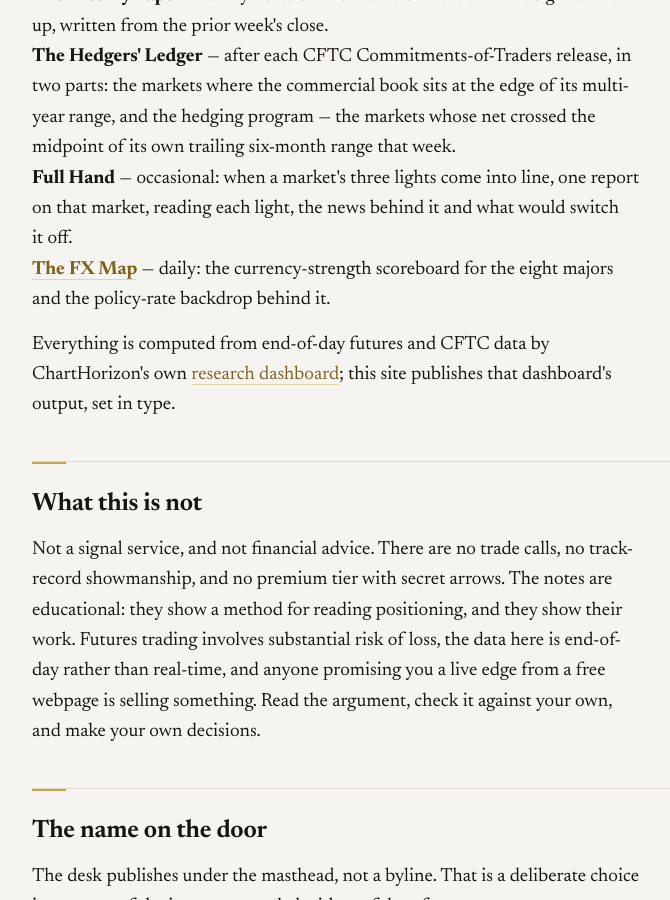
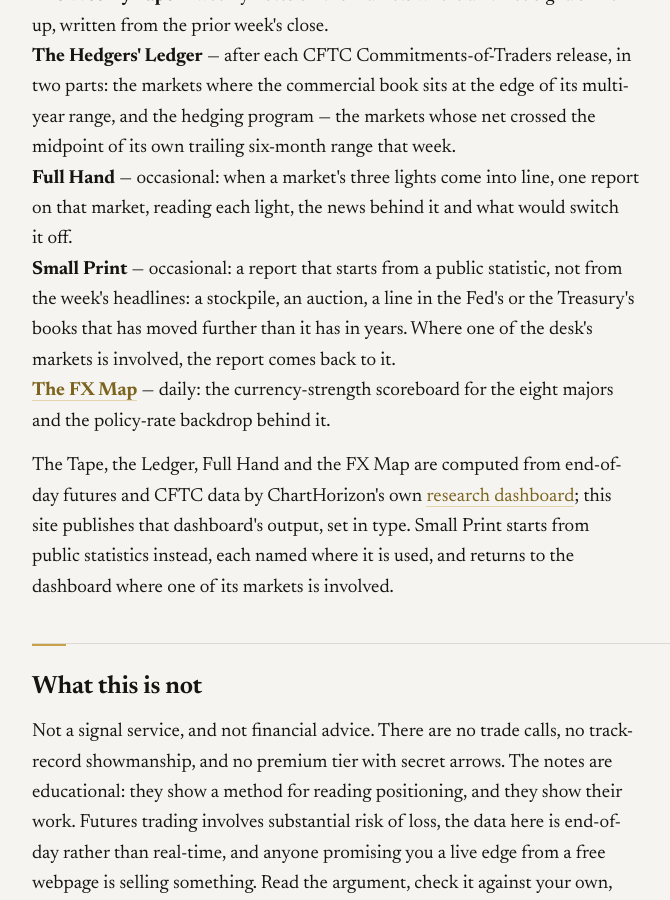
Before and after one commit to ChartHorizon/website, a Jekyll site: the page built from about.html, in a window 1280 px wide and 900 px high, scrolled down 1203 px. Shown: the whole window, without its empty margins (250-920 px from the left). Built offline with Jekyll 4.4.1, drawn with Linux system fonts in a browser that asks for light colours.

Commit message:
Small Print: the fourth edition (About, feed label, edition note)
Co-Authored-By: Claude Opus 5.5 <noreply@anthropic.com>

```diff
--- a/_includes/edition.html
+++ b/_includes/edition.html
@@ -17,6 +17,10 @@
   Tape, so it may lead the cover, sits in the Tape strand and on /tape/, and needs no third
   hub until there is a run of them to fill one.
 
+  A Small Print report (`edition: "Small Print"`, since 2026-11-22: a report that starts from a
+  public statistic at a multi-year extreme rather than from the desk's own signals) keys as
+  `tape` for the same reasons and needs no logic here either: it is not a Ledger.
+
   Usage: {% include edition.html post=post %}           -> "Hedgers&rsquo; Ledger" | "Weekly Tape"
          {% include edition.html post=post key=true %}  -> "ledger" | "tape"
 {%- endcomment -%}
--- a/about.html
+++ b/about.html
@@ -46,11 +46,17 @@ range, and the hedging program — the markets whose net crossed the midpoint of
 trailing six-month range that week.<br>
 <strong>Full Hand</strong> — occasional: when a market's three lights come into line, one
 report on that market, reading each light, the news behind it and what would switch it off.<br>
+<strong>Small Print</strong> — occasional: a report that starts from a public statistic, not
+from the week's headlines: a stockpile, an auction, a line in the Fed's or the Treasury's books
+that has moved further than it has in years. Where one of the desk's markets is involved, the
+report comes back to it.<br>
 <strong><a href="{{ '/fx/' | relative_url }}">The FX Map</a></strong> — daily: the
 currency-strength scoreboard for the eight majors and the policy-rate backdrop behind it.</p>
-<p>Everything is computed from end-of-day futures and CFTC data by ChartHorizon's own
-<a href="{{ '/dashboard/' | relative_url }}">research dashboard</a>; this site publishes that
-dashboard's output, set in type.</p>
+<p>The Tape, the Ledger, Full Hand and the FX Map are computed from end-of-day futures and CFTC
+data by ChartHorizon's own <a href="{{ '/dashboard/' | relative_url }}">research dashboard</a>;
+this site publishes that dashboard's output, set in type. Small Print starts from public
+statistics instead, each named where it is used, and returns to the dashboard where one of its
+markets is involved.</p>
 
 <h2>What this is not</h2>
 <p>Not a signal service, and not financial advice. There are no trade calls, no
--- a/feed.xslt.xml
+++ b/feed.xslt.xml
@@ -176,6 +176,8 @@
                  out as <category term="full-hand"/>: the one piece of its front matter that
                  survives into the feed. -->
             <xsl:when test="atom:category/@term = 'full-hand'">Full Hand</xsl:when>
+            <!-- Small Print (since 2026-11-22) rides on `category: small-print` the same way. -->
+            <xsl:when test="atom:category/@term = 'small-print'">Small Print</xsl:when>
             <xsl:otherwise>Weekly Tape</xsl:otherwise>
           </xsl:choose>
         </span>
```
Also changed, not shown: other parts of about.html (+1 -1 lines), CLAUDE.md (+16 -2 lines).
